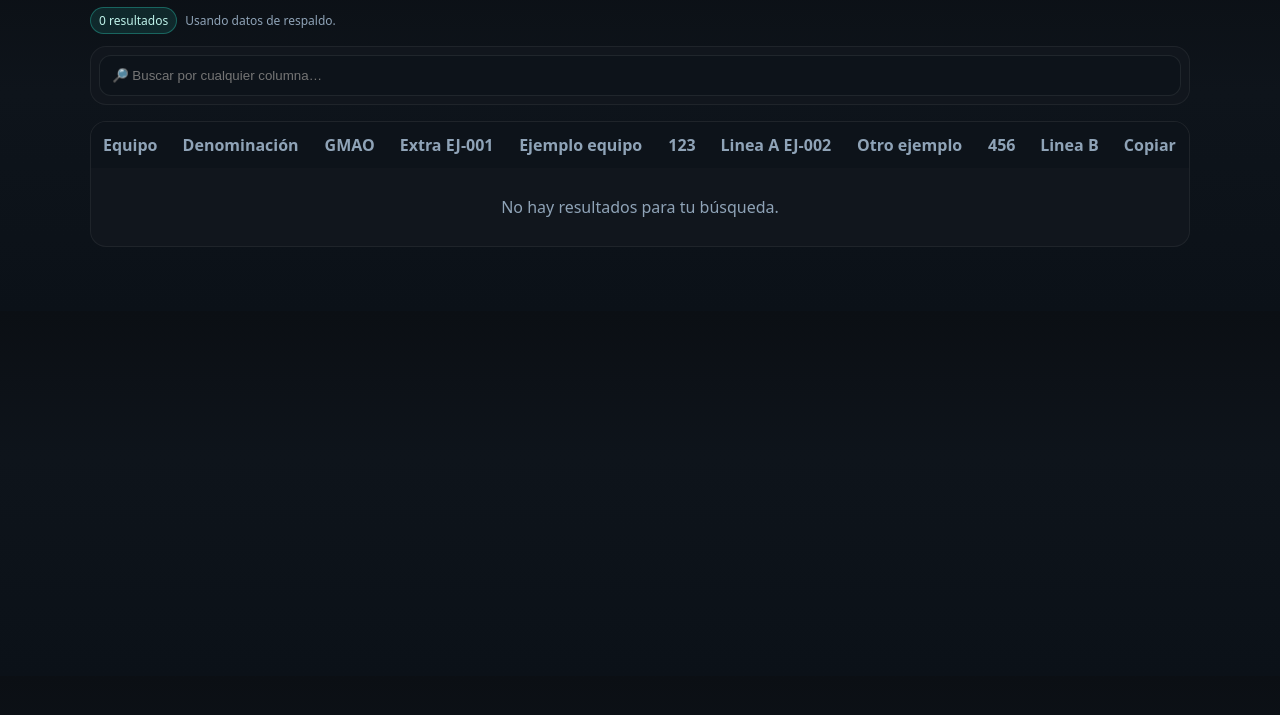
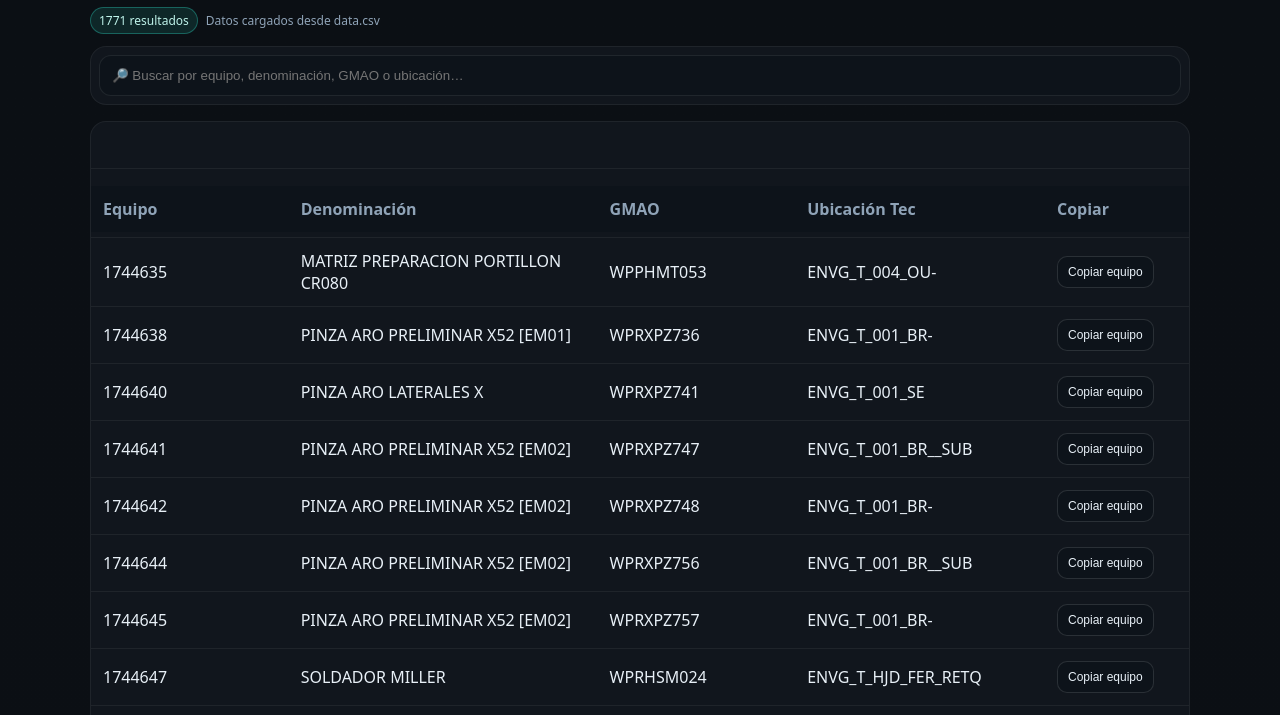
Before and after one commit to kevinhenao0403/CodigosSimonSofasa, a plain HTML site: page index.html in a window 1280 px wide. Shown: the part 54-769 px from the top of the page. Drawn offline with Linux system fonts and the light colour scheme.

Commit message:
Update index.html

```diff
--- a/index.html
+++ b/index.html
@@ -4,7 +4,7 @@
   <meta charset="utf-8" />
   <meta name="viewport" content="width=device-width, initial-scale=1" />
   <title>Listado de equipos Soldadura</title>
-  <!-- BUILD v7-dynamic-4cols -->
+  <!-- BUILD v9-4cols-fixed -->
   <style>
     :root { --bg:#0b0f14; --card:#11161d; --muted:#8fa3b7; --text:#e8f0f7; --radius:16px; }
     body{ margin:0; font-family:system-ui,-apple-system,Segoe UI,Roboto,Helvetica,Arial; background:linear-gradient(180deg,var(--bg),#0e141b 40%,#0b1118 100%); color:#e8f0f7; }
@@ -15,6 +15,7 @@
     .pill{ padding:4px 8px; border-radius:999px; background:rgba(45,212,191,.12); border:1px solid rgba(45,212,191,.35); color:#bff3ea; }
     .searchbar{ display:grid; gap:8px; grid-template-columns:1fr; align-items:center; background:var(--card); border:1px solid rgba(255,255,255,.06); border-radius:var(--radius); padding:8px; position:sticky; top:8px; z-index:5; }
     #q{ width:100%; padding:12px; border-radius:12px; border:1px solid rgba(255,255,255,.08); background:#0d131a; color:#e8f0f7; }
+
     .table-card{ background:var(--card); border:1px solid rgba(255,255,255,.06); border-radius:var(--radius); overflow:hidden; }
     table{ width:100%; border-collapse:collapse; }
     thead th{ text-align:left; font-weight:600; color:var(--muted); padding:12px; background:#0d131a; position:sticky; top:64px; z-index:4; }
@@ -25,6 +26,8 @@
     .copy-btn:hover{ filter:brightness(1.12) }
     .toast{ position:fixed; left:50%; bottom:18px; transform:translateX(-50%); background:#11161d; color:#e8f0f7; padding:10px 14px; border-radius:999px; border:1px solid rgba(255,255,255,.18); box-shadow:0 8px 20px rgba(0,0,0,.35); font-size:13px; opacity:0; pointer-events:none; transition:opacity .18s ease }
     .toast.show{ opacity:1 }
+
+    /* Móvil: filas como tarjetas */
     @media (max-width: 720px){
       thead{ display:none; }
       table, tbody, tr, td{ display:block; width:100%; }
@@ -44,27 +47,40 @@
         <span id="msg"></span>
       </div>
       <div class="searchbar">
-        <input id="q" type="search" placeholder="🔎 Buscar por cualquier columna…" autocomplete="off" />
+        <input id="q" type="search" placeholder="🔎 Buscar por equipo, denominación, GMAO o ubicación…" autocomplete="off" />
       </div>
     </header>
 
     <div class="table-card">
       <table>
-        <thead><tr id="thead-row"></tr></thead>
+        <thead>
+          <tr>
+            <th style="width:18%">Equipo</th>
+            <th>Denominación</th>
+            <th style="width:18%">GMAO</th>
+            <th style="width:22%">Ubicación Tec</th>
+            <th style="width:120px">Copiar</th>
+          </tr>
+        </thead>
         <tbody id="rows"></tbody>
       </table>
       <div id="empty" class="empty" hidden>No hay resultados para tu búsqueda.</div>
     </div>
   </div>
 
-  <script id="embeddedCSV" type="text/csv">Equipo,Denominación,GMAO,Extra
-EJ-001,Ejemplo equipo,123,Linea A
-EJ-002,Otro ejemplo,456,Linea B
+  <!-- Respaldo mínimo por si data.csv falla -->
+  <script id="embeddedCSV" type="text/csv">Equipo,Denominación,GMAO,Ubicación Tec
+EJ-001,Ejemplo equipo,123,Línea A
+EJ-002,Otro ejemplo,456,Línea B
 </script>
 
   <script>
-    const norm = s => (s ?? '').toString().normalize('NFD').replace(/[\\u0300-\\u036f]/g,'').toLowerCase().replace(/\\s+/g,' ').trim();
-    const clean = s => (s||'').replace(/^\\uFEFF/, '').trim();
+    // Normaliza texto: acentos→simple, minúsculas, espacios compactados
+    const norm = s => (s ?? '').toString()
+      .normalize('NFD').replace(/[\u0300-\u036f]/g,'')
+      .toLowerCase().replace(/\s+/g,' ').trim();
+
+    const clean = s => (s||'').replace(/^\uFEFF/, '').trim();
 
     function toast(msg){
       let t=document.getElementById('toast');
@@ -82,8 +98,9 @@ EJ-002,Otro ejemplo,456,Linea B
       }
     }
 
+    // CSV parser (detecta , o ; y respeta comillas)
     function parseCSV(text){
-      const lines = (text||'').split(/\\r?\\n/).map(clean).filter(x=>x.length>0);
+      const lines = (text||'').split(/\r?\n/).map(clean).filter(x=>x.length>0);
       if(!lines.length) return { header:[], rows:[] };
       const hdrRaw = lines[0];
       const commas=(hdrRaw.match(/,/g)||[]).length, semis=(hdrRaw.match(/;/g)||[]).length;
@@ -92,7 +109,7 @@ EJ-002,Otro ejemplo,456,Linea B
         const row=[]; let cur='', quoted=false;
         for(let j=0;j<line.length;j++){
           const ch=line[j];
-          if(ch === '\"'){ if(quoted && line[j+1] === '\"'){ cur+='\"'; j++; } else { quoted=!quoted; } }
+          if(ch === '"'){ if(quoted && line[j+1] === '"'){ cur+='"'; j++; } else { quoted=!quoted; } }
           else if(ch === DELIM && !quoted){ row.push(cur); cur=''; }
           else { cur += ch; }
         }
@@ -108,50 +125,50 @@ EJ-002,Otro ejemplo,456,Linea B
       return { header, rows };
     }
 
-    const findCol = (header, name) => {
-      const target = norm(name);
-      for(let i=0;i<header.length;i++){
-        if(norm(header[i]) === target) return i;
-      }
-      for(let i=0;i<header.length;i++){
-        if(norm(header[i]).startsWith(target)) return i;
+    // Busca índice de columna por nombre (con y sin acento)
+    function findCol(header, candidates){
+      const H = header.map(h => norm(h));
+      for(const cand of candidates){
+        const t = norm(cand);
+        let i = H.indexOf(t);
+        if(i !== -1) return i;
+        i = H.findIndex(x => x.startsWith(t));
+        if(i !== -1) return i;
       }
       return -1;
+    }
+
+    // Nombres fijos
+    const COLS = {
+      equipo: ['Equipo','Codigo','Código','Código Equipo','Codigo Equipo','ID','Asset'],
+      deno:   ['Denominación','Denominacion','Descripción','Descripcion','Nombre'],
+      gmao:   ['GMAO','SAP','CMMS','Código GMAO','Codigo GMAO'],
+      ubic:   ['Ubicación Tec','Ubicacion Tec','Ubicación','Ubicacion','Localización','Localizacion']
     };
 
-    let DATA=[], HEADER=[], IDX_EQUIPO=-1;
-
-    function buildHeader(){
-      const tr = document.getElementById('thead-row');
-      tr.innerHTML='';
-      HEADER.forEach((h)=>{
-        const th=document.createElement('th');
-        th.textContent = h;
-        tr.appendChild(th);
-      });
-      const thA=document.createElement('th'); thA.textContent='Copiar'; tr.appendChild(thA);
-    }
+    let DATA=[], idxEq=-1, idxDe=-1, idxGm=-1, idxUb=-1;
 
     function render(list){
       const tbody=document.getElementById('rows');
       tbody.innerHTML='';
-      list.forEach(arr=>{
+      for(const arr of list){
         const tr=document.createElement('tr');
-        HEADER.forEach((h,i)=>{
-          const td=document.createElement('td');
-          td.textContent = arr[i]||'';
-          td.setAttribute('data-label', h);
-          tr.appendChild(td);
-        });
+
+        const td1=document.createElement('td'); td1.textContent=arr[idxEq]||''; td1.setAttribute('data-label','Equipo');
+        const td2=document.createElement('td'); td2.textContent=arr[idxDe]||''; td2.setAttribute('data-label','Denominación');
+        const td3=document.createElement('td'); td3.textContent=arr[idxGm]||''; td3.setAttribute('data-label','GMAO');
+        const td4=document.createElement('td'); td4.textContent=arr[idxUb]||''; td4.setAttribute('data-label','Ubicación Tec');
+
         const tdA=document.createElement('td'); tdA.setAttribute('data-label','Acción');
         const btn=document.createElement('button'); btn.className='copy-btn'; btn.textContent='Copiar equipo';
-        btn.addEventListener('click', ()=> copyText(IDX_EQUIPO>=0 ? (arr[IDX_EQUIPO]||'') : ''));
+        btn.addEventListener('click', ()=> copyText(arr[idxEq]||''));
         tdA.appendChild(btn);
-        tr.appendChild(tdA);
+
+        tr.appendChild(td1); tr.appendChild(td2); tr.appendChild(td3); tr.appendChild(td4); tr.appendChild(tdA);
         tbody.appendChild(tr);
-      });
+      }
       document.getElementById('empty').hidden = list.length !== 0;
-      document.getElementById('count').textContent=`${list.length} resultado${list.length===1?'':'s'}`;
+      document.getElementById('count').textContent = `${list.length} resultado${list.length===1?'':'s'}`;
     }
 
     function applyFilter(){
@@ -160,7 +177,7 @@ EJ-002,Otro ejemplo,456,Linea B
       if (!nq){ render(DATA); return; }
       const tokens = nq.split(' ');
       const filtered = DATA.filter(arr => {
-        const hay = norm(arr.join(' '));
+        const hay = norm([arr[idxEq],arr[idxDe],arr[idxGm],arr[idxUb]].join(' '));
         return tokens.every(t => hay.includes(t));
       });
       render(filtered);
@@ -173,28 +190,46 @@ EJ-002,Otro ejemplo,456,Linea B
         if(!res.ok) throw 0;
         const txt=await res.text();
         const parsed = parseCSV(txt);
-        HEADER = parsed.header;
-        DATA = parsed.rows;
-        if(!HEADER.length || !DATA.length){
-          const fb=document.getElementById('embeddedCSV').textContent;
-          const p=parseCSV(fb);
-          HEADER=p.header; DATA=p.rows;
-          msg.textContent='Usando datos de respaldo.';
-        }else{
-          msg.textContent='Datos cargados desde data.csv';
+        const H = parsed.header;
+        const rows = parsed.rows;
+
+        // mapear índices obligatorios
+        idxEq = findCol(H, COLS.equipo);
+        idxDe = findCol(H, COLS.deno);
+        idxGm = findCol(H, COLS.gmao);
+        idxUb = findCol(H, COLS.ubic);
+
+        if([idxEq,idxDe,idxGm,idxUb].some(i=>i<0)){
+          // Si falta alguna columna, usar respaldo embebido para no dejar la página en blanco
+          const fb = parseCSV(document.getElementById('embeddedCSV').textContent);
+          idxEq = findCol(fb.header, COLS.equipo);
+          idxDe = findCol(fb.header, COLS.deno);
+          idxGm = findCol(fb.header, COLS.gmao);
+          idxUb = findCol(fb.header, COLS.ubic);
+          DATA = fb.rows;
+          msg.textContent = 'Encabezados no coinciden exactamente; usando datos de respaldo.';
+        } else {
+          DATA = rows;
+          msg.textContent = 'Datos cargados desde data.csv';
         }
       }catch(e){
-        const fb=document.getElementById('embeddedCSV').textContent;
-        const p=parseCSV(fb);
-        HEADER=p.header; DATA=p.rows;
-        msg.textContent='No se pudo leer data.csv — usando respaldo.';
+        const fb = parseCSV(document.getElementById('embeddedCSV').textContent);
+        idxEq = findCol(fb.header, COLS.equipo);
+        idxDe = findCol(fb.header, COLS.deno);
+        idxGm = findCol(fb.header, COLS.gmao);
+        idxUb = findCol(fb.header, COLS.ubic);
+        DATA = fb.rows;
+        document.getElementById('msg').textContent = 'No se pudo leer data.csv — usando respaldo.';
       }
-      IDX_EQUIPO = findCol(HEADER, 'Equipo');
-      buildHeader();
+
+      // Inicializar búsqueda desde la URL (?q=)
+      const urlQ = new URL(location.href).searchParams.get('q') || '';
+      document.getElementById('q').value = urlQ;
       applyFilter();
     }
 
-    document.getElementById('q').addEventListener('input',()=>{clearTimeout(window._deb); window._deb=setTimeout(applyFilter,120);});
+    // Eventos
+    document.getElementById('q').addEventListener('input',()=>{ clearTimeout(window._deb); window._deb=setTimeout(applyFilter,120); });
     document.getElementById('q').addEventListener('blur',(e)=>{ e.target.value = norm(e.target.value); });
 
     loadData();
```
